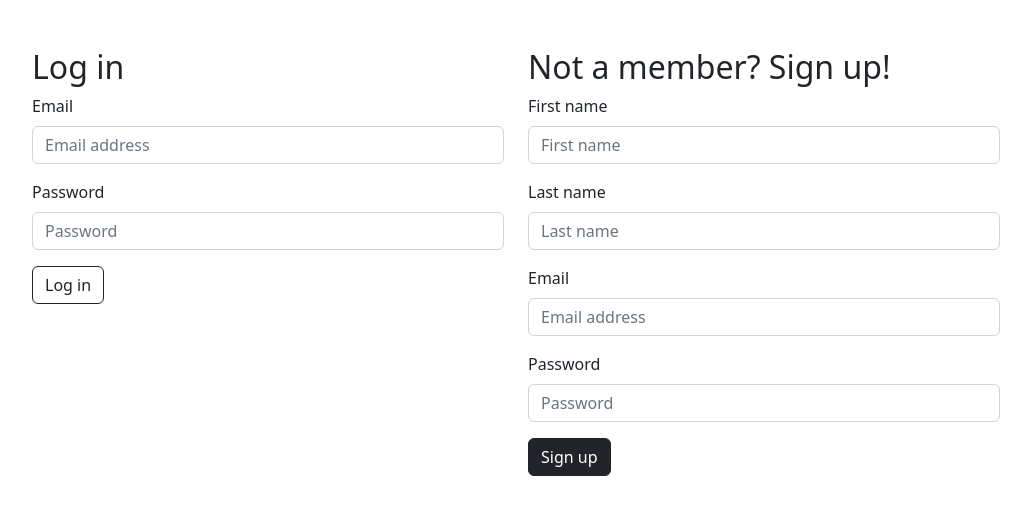
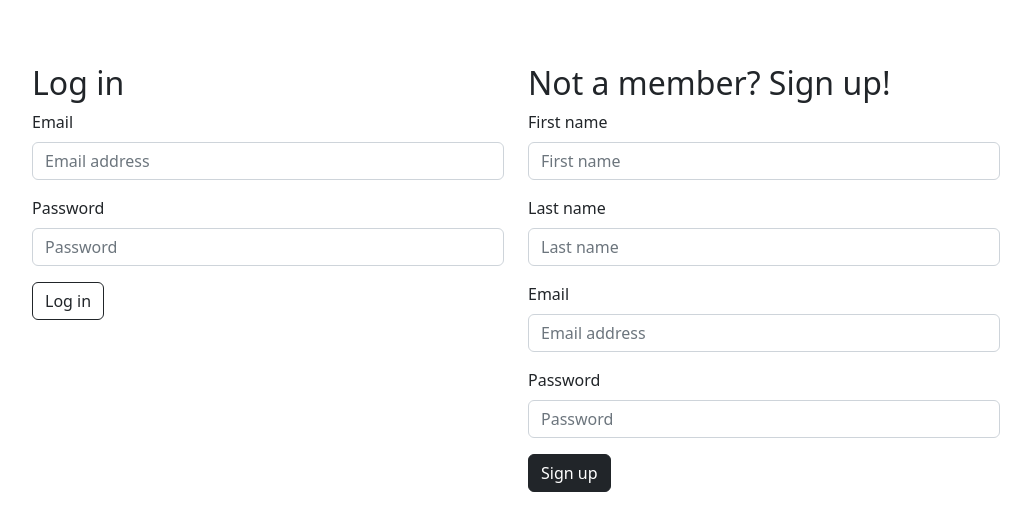
Before and after one commit to line301u/php-exam, a PHP site: the page made by views/index.php in a window 1280 px wide. Shown: the top 531 px of the page, without its empty margins (124-1155 px from the left). Run offline with PHP 8.4, Linux system fonts and the light colour scheme; the template is opened without the code that fills it, so the values that code supplies are empty.

Commit message:
Form styling

```diff
--- a/views/index.php
+++ b/views/index.php
@@ -7,7 +7,7 @@ require_once __DIR__ . '/header.php';
 <div class="container py-5" style="max-width:992px;">
   <div class="row">
 
-    <section class="col-md-6">
+    <section class="col-md-6 py-3">
       <h2>Log in</h2>
       <form action="/php-exam/log-in" method="POST">
 
@@ -26,7 +26,7 @@ require_once __DIR__ . '/header.php';
 
     </section>
 
-    <section class="col-md-6">
+    <section class="col-md-6 py-3">
       <h2>Not a member? Sign up!</h2>
       <form action="/php-exam/create-user" method="POST">
         <div class="mb-3">
```
